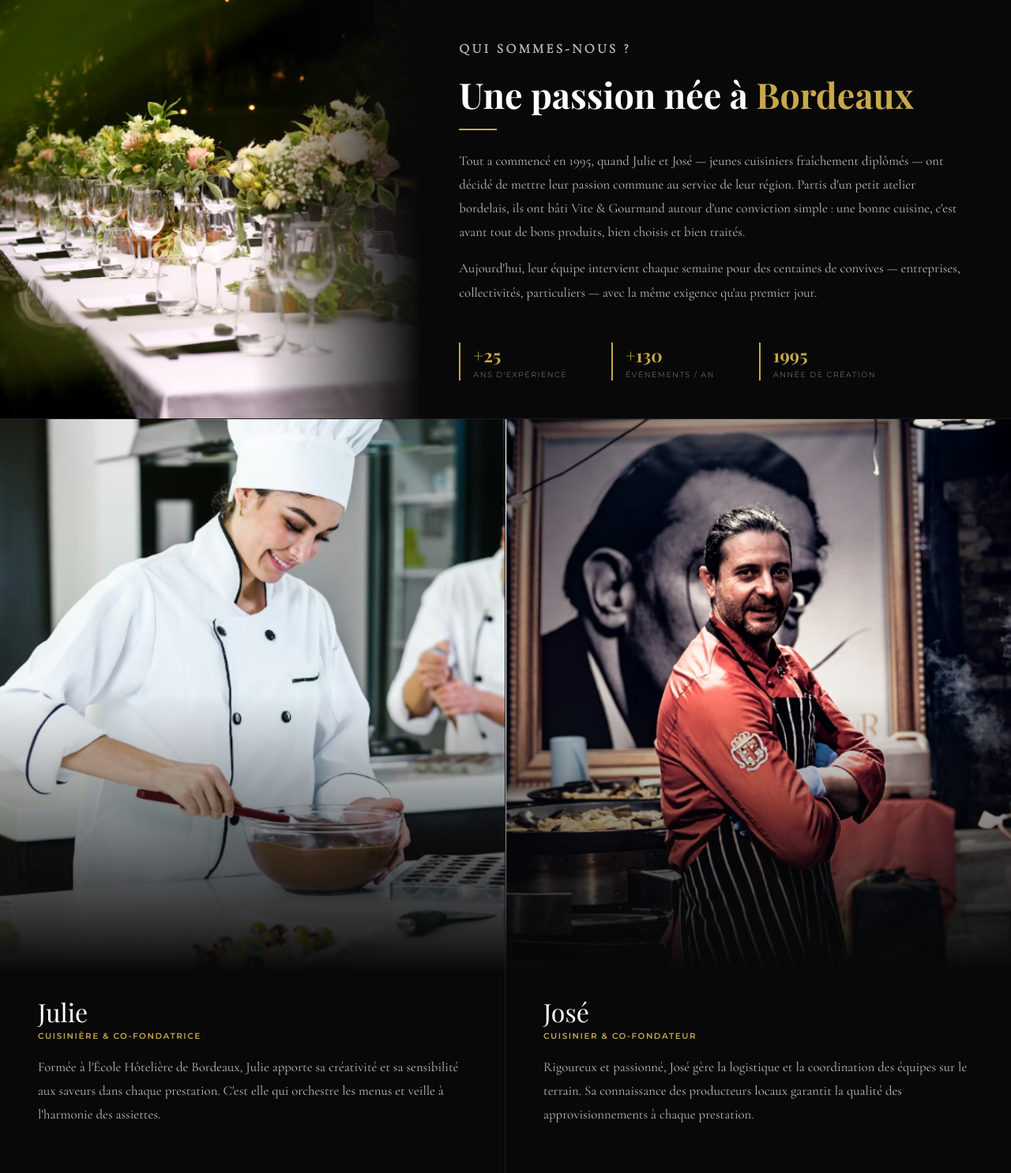
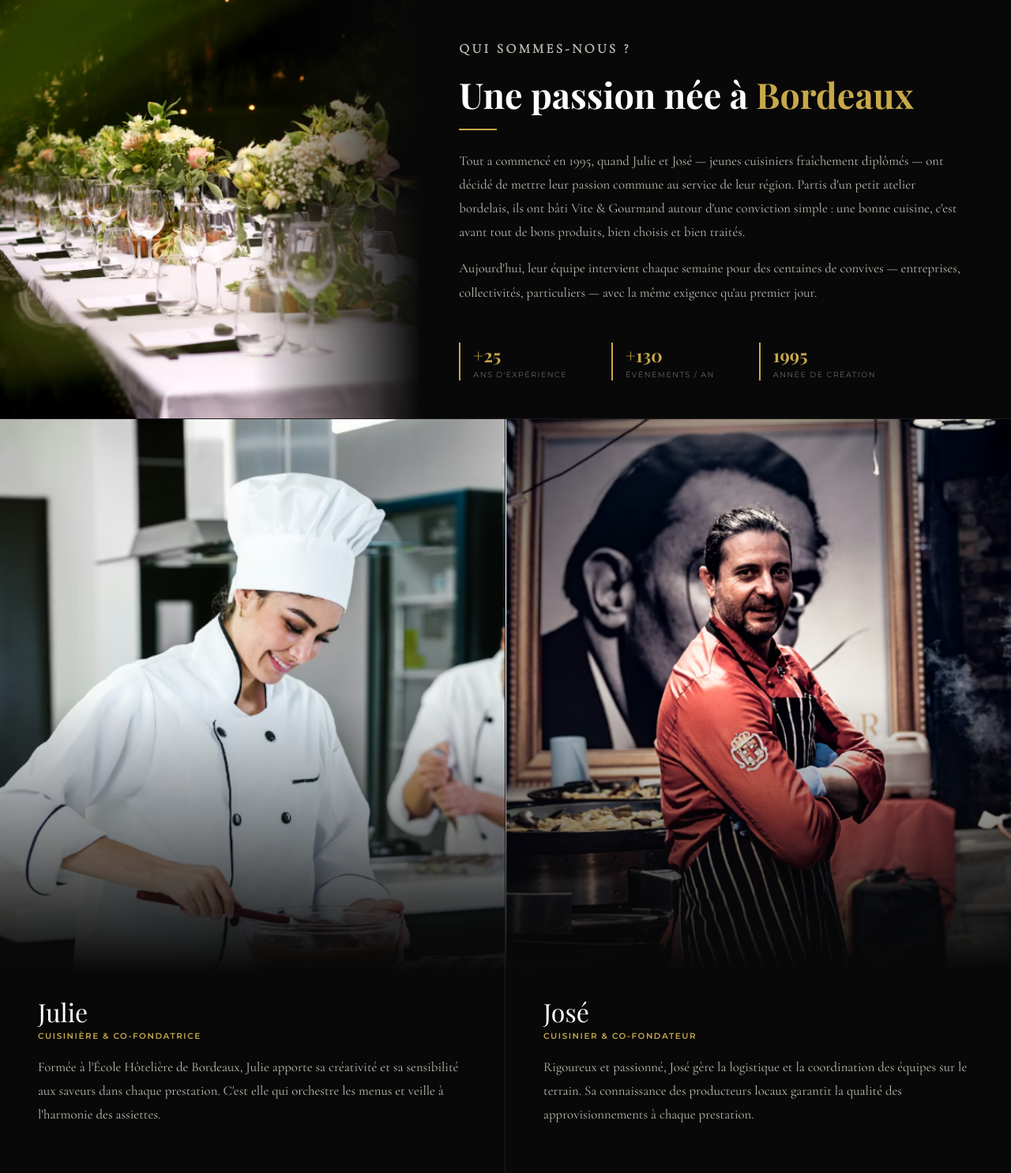
Before and after one commit to Neyth97/vite-et-gourmand, a PHP site: page /HTML/a-propos.html in a window 1280 px wide. Shown: the part 443-1929 px from the top of the page at 79% size. Run offline with PHP 8.4, Linux system fonts and the light colour scheme; some web fonts are replaced.

Commit message:
a-propos : portrait Julie en hauteur naturelle pour éviter le recadrage du haut

```diff
--- a/CSS/a-propos.css
+++ b/CSS/a-propos.css
@@ -156,6 +156,12 @@
 
 #fondateurs .col-md-6:first-child {
   border-right: 1px solid #1c1c1c;
+}
+
+#fondateurs .col-md-6:first-child .fondateur-img-wrapper img {
+  width: 100%;
+  height: auto;
+  object-fit: unset;
 }
 
 .fondateur-img-wrapper {
```
